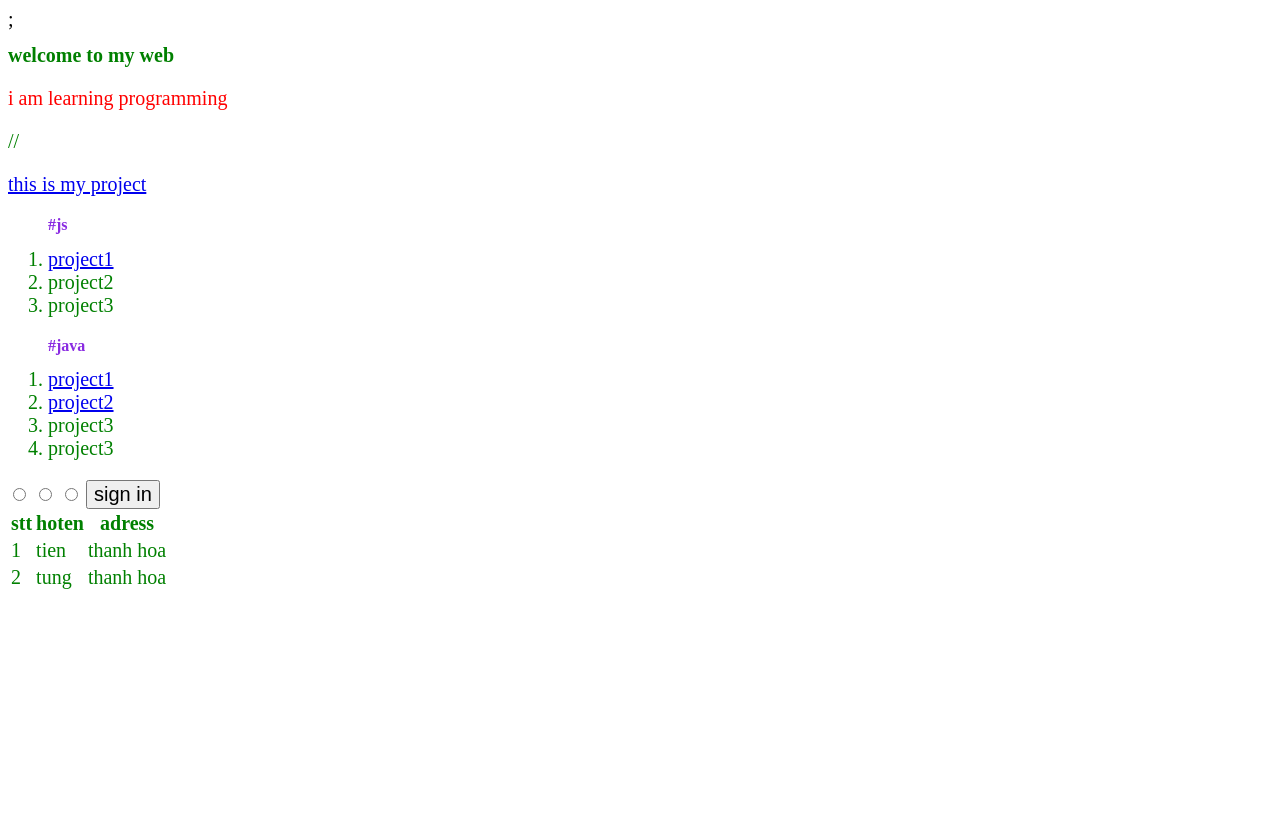
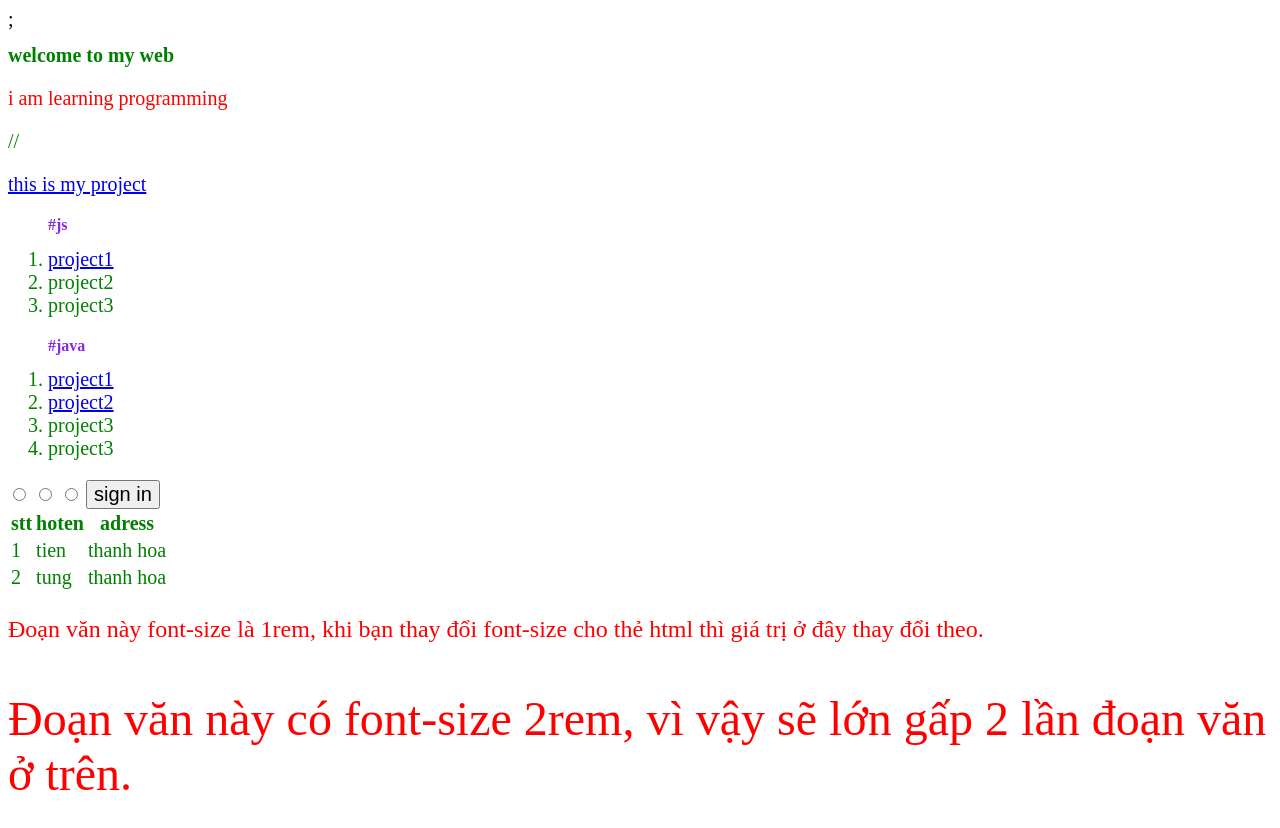
Before and after one commit to itsTranT1706/HtmlCss, a plain HTML site: page index.html in a window 1280 px wide. Before the commit the page ends 800 px from the top, so only its background shows below. Drawn offline with Linux system fonts and the light colour scheme.

Commit message:
don vi css

```diff
--- a/index.html
+++ b/index.html
@@ -49,5 +49,8 @@
               </tbody>
         </table>
     </div>
+    <p class="text-1">Đoạn văn này font-size là 1rem, khi bạn thay đổi font-size cho thẻ html thì giá trị ở đây thay đổi theo.</p>
+    <p class="text-2">Đoạn văn này có font-size 2rem, vì vậy sẽ lớn gấp 2 lần đoạn văn ở trên.</p>
 </body>
+
 </html>
--- a/main.css
+++ b/main.css
@@ -12,3 +12,15 @@ h2 {
     color : blueviolet;
     font-size: medium;"
 }
+html {
+    /* Thử thay đổi font-size và khám phá sự thay đổi */
+    font-size: 24px;
+}
+
+.text-1 {
+    font-size: 1rem;
+}
+
+.text-2 {
+    font-size: 2rem;
+}
```
